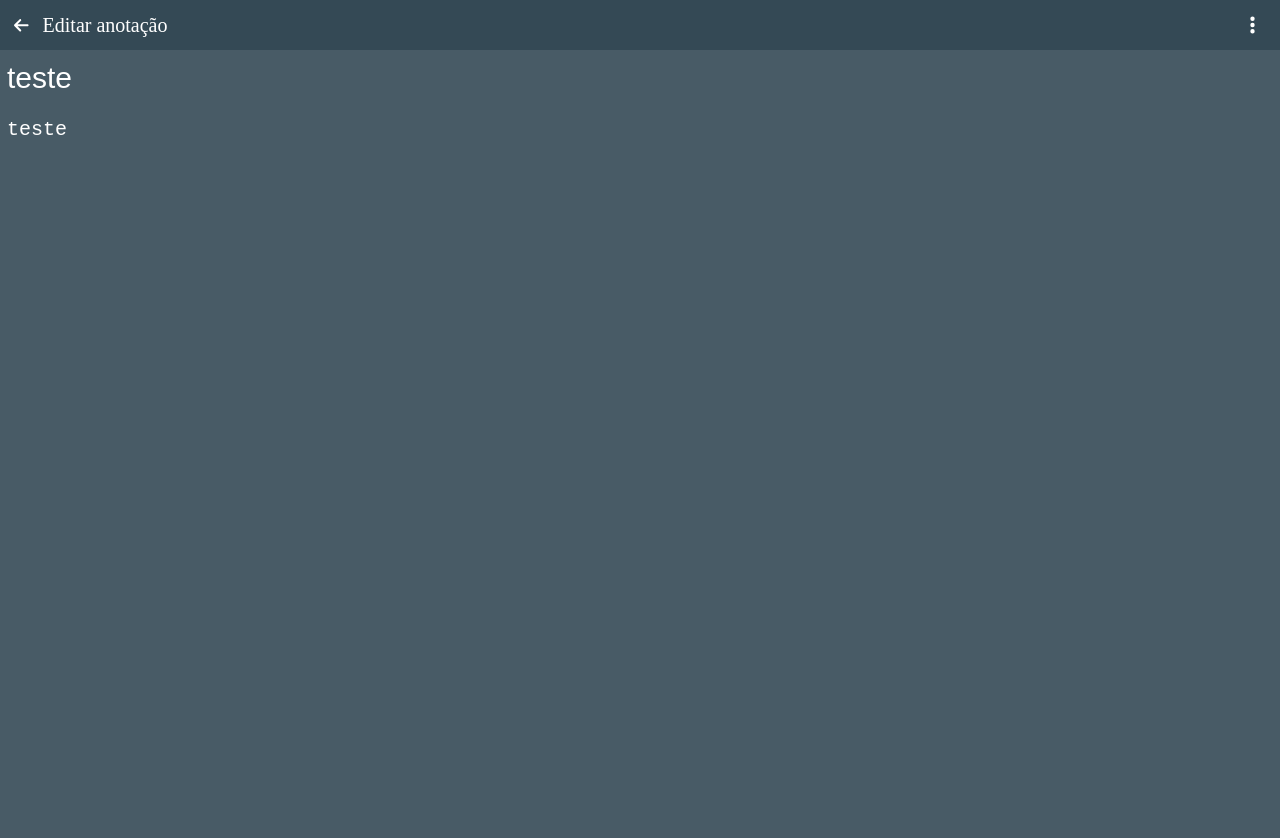
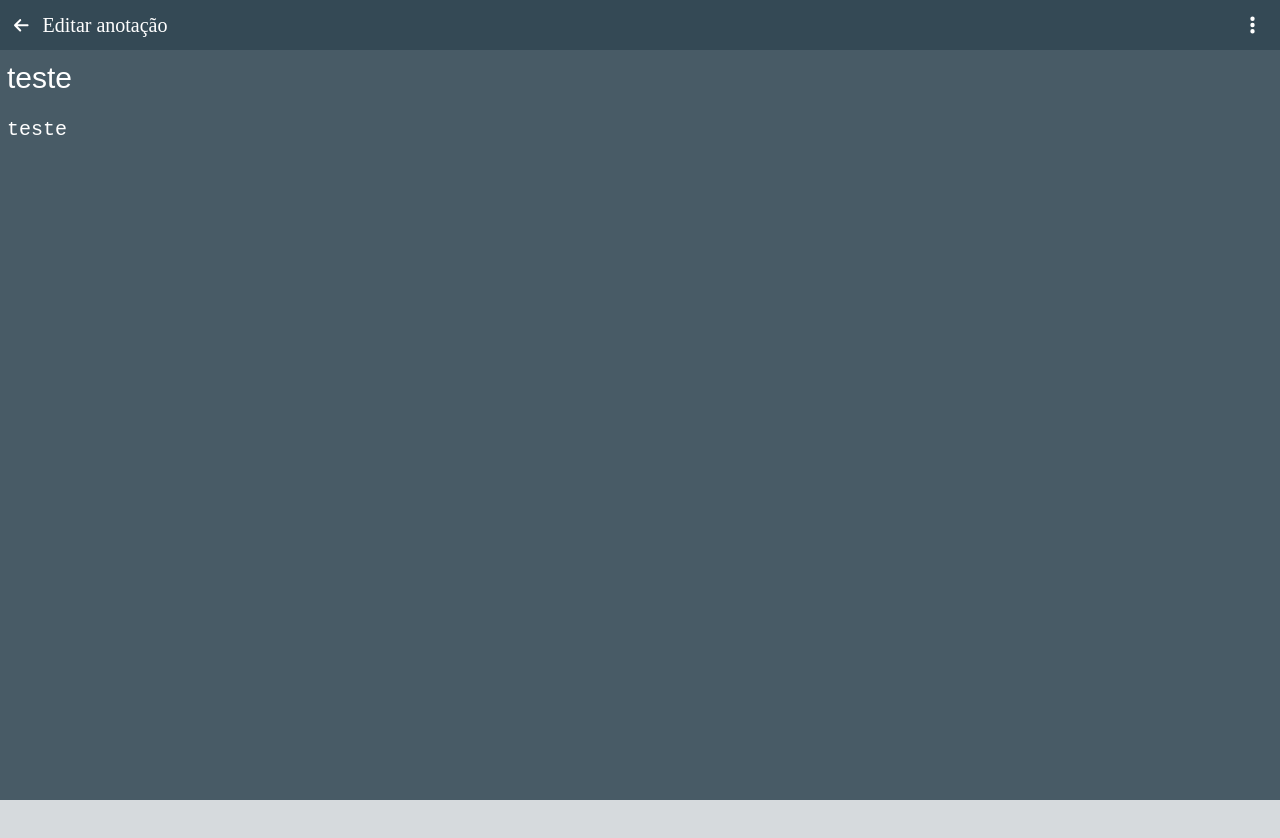
Before and after one commit to danielmbomfim/notes-app-desktop, a React (Vite) app: page /edition-page/1 in a window 1280 px wide. Shown: the top 838 px of the page. After the commit the page ends 800 px from the top, so only its background shows below. Built offline with nearby package versions, Linux system fonts and the light colour scheme.

Commit message:
fix: fixes height of some pages

```diff
--- a/src/pages/EditionPage/index.tsx
+++ b/src/pages/EditionPage/index.tsx
@@ -3,7 +3,7 @@ import { useNavigate, useParams } from 'react-router-dom';
 import Header from '../../components/Header';
 import database from '../../services/database';
 import { EditionPageParams, PopoverOption } from '../../types';
-import { Container, TitleInput, ContentInput } from './styles';
+import { Container, InputsArea, TitleInput, ContentInput } from './styles';
 
 export default function EditionPage(): React.ReactElement {
 	const { id: noteId } = useParams<EditionPageParams>();
@@ -42,13 +42,13 @@ export default function EditionPage(): React.ReactElement {
 	}
 
 	return (
-		<>
+		<Container>
 			<Header
 				title="Editar anotação"
 				onGoBack={updateNote}
 				options={menuOptions}
 			/>
-			<Container>
+			<InputsArea>
 				<TitleInput
 					placeholder="Título"
 					value={title}
@@ -59,7 +59,7 @@ export default function EditionPage(): React.ReactElement {
 					value={content}
 					onChange={(evt) => setContent(evt.target.value)}
 				/>
-			</Container>
-		</>
+			</InputsArea>
+		</Container>
 	);
 }
--- a/src/pages/EditionPage/styles.tsx
+++ b/src/pages/EditionPage/styles.tsx
@@ -1,10 +1,16 @@
 import styled from 'styled-components';
 
-export const Container = styled.section`
+export const Container = styled.main`
 	display: flex;
 	flex-direction: column;
+	height: 100vh;
+`;
+
+export const InputsArea = styled.section`
+	display: flex;
+	flex-direction: column;
+	flex: 1;
 	background-color: ${(props) => props.theme.secondary};
-	height: 100vh;
 `;
 
 export const TitleInput = styled.input.attrs({
--- a/src/pages/HomePage/index.tsx
+++ b/src/pages/HomePage/index.tsx
@@ -44,13 +44,13 @@ export default function NotesPage(): React.ReactElement {
 	}
 
 	return (
-		<>
+		<main>
 			<NotesArea>
 				{notes.length === 0
 					? _renderEmptyComponent()
 					: notes.map(_renderNote)}
 			</NotesArea>
 			<NewNoteButton />
-		</>
+		</main>
 	);
 }
--- a/src/pages/NewNotesPage/index.tsx
+++ b/src/pages/NewNotesPage/index.tsx
@@ -2,7 +2,7 @@ import { useState } from 'react';
 import { useNavigate } from 'react-router-dom';
 import Header from '../../components/Header';
 import database from '../../services/database';
-import { Container, TitleInput, ContentInput } from './styles';
+import { Container, InputsArea, TitleInput, ContentInput } from './styles';
 import { PopoverOption } from '../../types';
 
 export default function NewNotePage(): React.ReactElement {
@@ -25,13 +25,13 @@ export default function NewNotePage(): React.ReactElement {
 	}
 
 	return (
-		<>
+		<Container>
 			<Header
 				title="Nova anotação"
 				onGoBack={saveData}
 				options={menuOptions}
 			/>
-			<Container>
+			<InputsArea>
 				<TitleInput
 					placeholder="Título"
 					value={title}
@@ -42,7 +42,7 @@ export default function NewNotePage(): React.ReactElement {
 					value={content}
 					onChange={(evt) => setContent(evt.target.value)}
 				/>
-			</Container>
-		</>
+			</InputsArea>
+		</Container>
 	);
 }
--- a/src/pages/NewNotesPage/styles.tsx
+++ b/src/pages/NewNotesPage/styles.tsx
@@ -1,10 +1,16 @@
 import styled from 'styled-components';
 
-export const Container = styled.section`
+export const Container = styled.main`
 	display: flex;
 	flex-direction: column;
+	height: 100vh;
+`;
+
+export const InputsArea = styled.section`
+	display: flex;
+	flex-direction: column;
+	flex: 1;
 	background-color: ${(props) => props.theme.secondary};
-	height: 100vh;
 `;
 
 export const TitleInput = styled.input.attrs({
```
